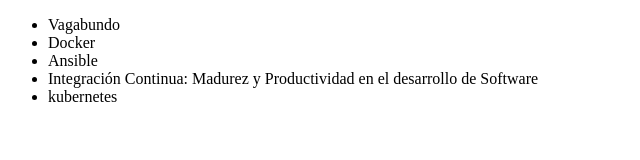
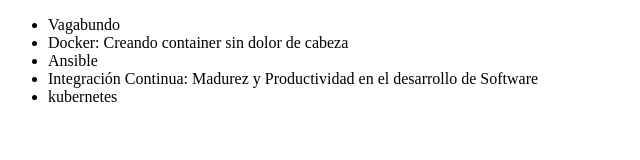
Before and after one commit to DarioR88/Alura-git, a plain HTML site: page index.html in a window 1280 px wide. Shown: the whole page, without its empty margins (0-640 px from the left). Drawn offline with Linux system fonts and the light colour scheme.

Commit message:
Actualizando nombre del curso de Docker

```diff
--- a/index.html
+++ b/index.html
@@ -7,7 +7,7 @@
 <cuerpo>
      <ul>
          <li> Vagabundo </li>
-         <li> Docker </li>
+         <li> Docker: Creando container sin dolor de cabeza</li>
          <li> Ansible </li>
          <li> Integración Continua: Madurez y Productividad en el desarrollo de Software</li>
          <li>kubernetes</li>
```
